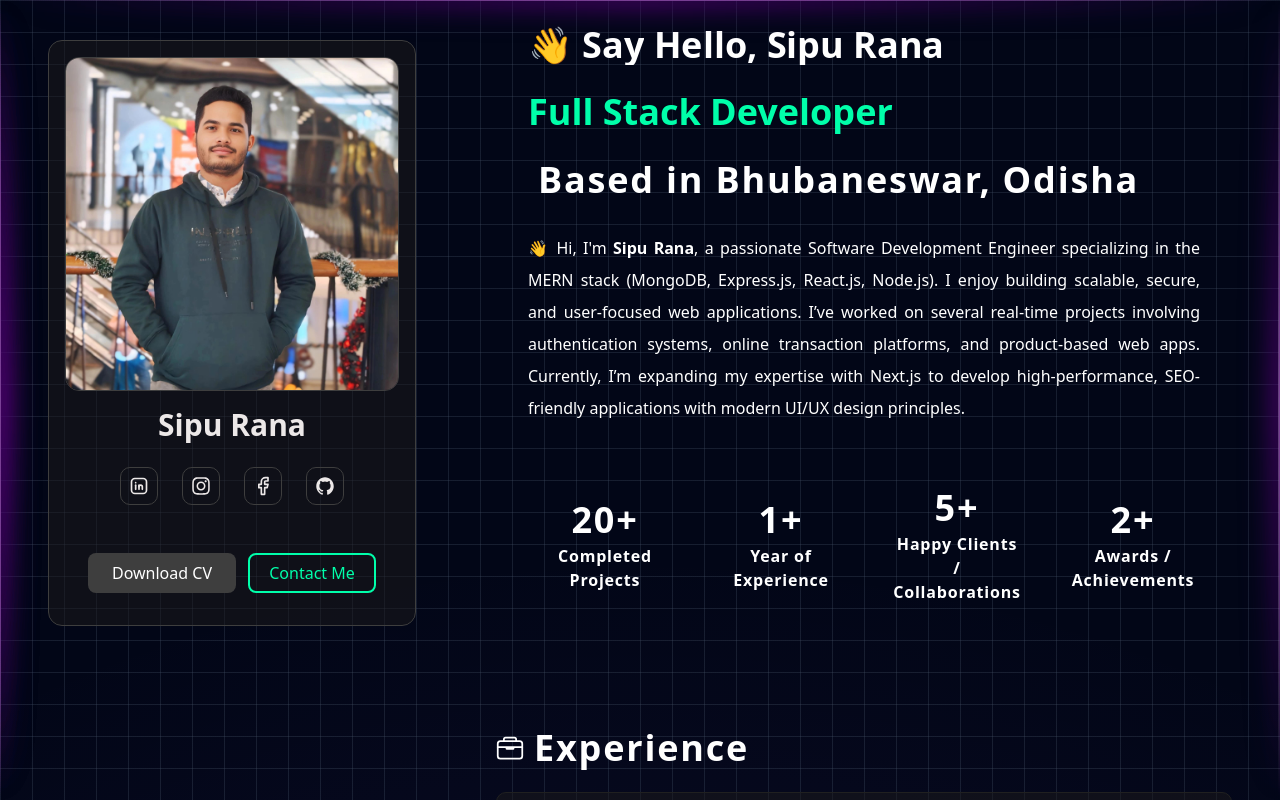
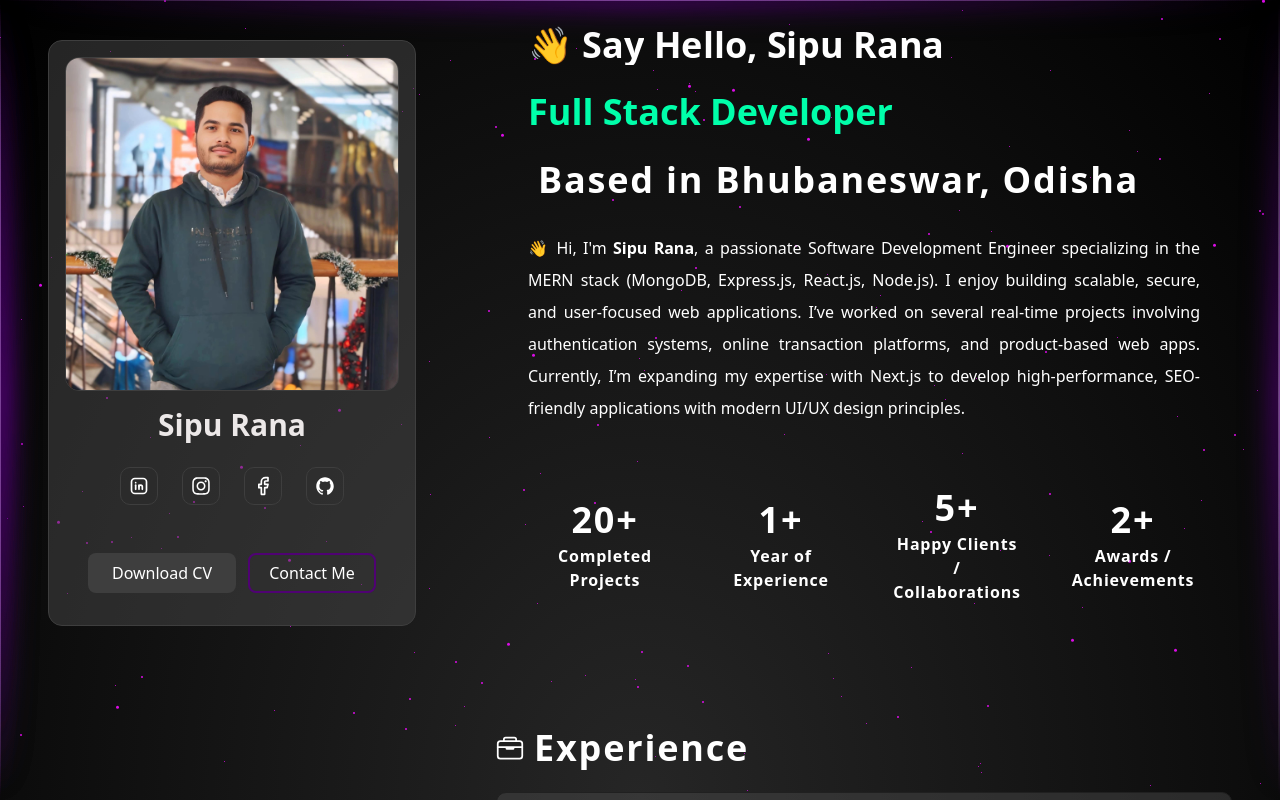
Before and after one commit to sipu-bit/Portfolio, a Next.js app: page / in a window 1280 px wide. Shown: the top 800 px of the page. Built offline with nearby package versions, Linux system fonts and the light colour scheme.

Commit message:
side effect added

```diff
--- a/app/page.tsx
+++ b/app/page.tsx
@@ -1,3 +1,6 @@
+'use client';
+
+import { StarsBackground } from "@/components/animate-ui/components/backgrounds/stars";
 import ContactSection from "@/components/ContactSection/page";
 import EducationSection from "@/components/EducationSection/page";
 import ExperienceSection from "@/components/ExperienceSection/page";
@@ -7,28 +10,26 @@ import Projects from "@/components/MyProjects/page";
 import Profile from "@/components/profile/page";
 import InfiniteCards from "@/components/SkillSection/page";
 import GreenGlowLine from "@/components/ui/GlowingLine";
-// import { InfiniteCards } from "@/components/SkillSection/page";
 
 export default function HomePage() {
   return (
-    <div className="w-full  inset-0 z-0 min-h-screen flex flex-col" style={{
-      background: "#020617",
-      backgroundImage: `
-        linear-gradient(to right, rgba(71,85,105,0.3) 1px, transparent 1px),
-        linear-gradient(to bottom, rgba(71,85,105,0.3) 1px, transparent 1px),
-        radial-gradient(circle at 50% 50%, rgba(139,92,246,0.15) 0%, transparent 70%)
-      `,
-      backgroundSize: "32px 32px, 32px 32px, 100% 100%",
-    }}>
+    <div className="relative min-h-screen">
+      <StarsBackground
+        starColor="#dc0ce7"
+        speed={120}
+        factor={0.05}
+        className="fixed inset-0 -z-10"
+      />
 
+      <div className="w-full inset-0 z-0 min-h-screen flex flex-col">
         <GreenGlowLine className="fixed top-0 z-50" orientation="horizontal" side="top" />
         <GreenGlowLine className="fixed left-0 z-50" orientation="vertical" side="left" />
         <GreenGlowLine className="fixed right-0 z-50" orientation="vertical" side="right" />
 
         <div className="flex 2xl:flex-row xl:flex-row lg:flex-row flex-col justify-between gap-20 2xl:mx-12 xl:mx-12 lg:mx-12 mx-3">
-        {/* Added bottom margin to ensure footer spacing */}
+          {/* Profile stays sticky again */}
           <div className="2xl:w-1/3 xl:w-1/3 lg:w-1/3 w-full relative">
-          <div className="2xl:sticky xl:sticky lg:sticky static 2xl:top-10 xl:top-10 lg:top-10 top-14 h-auto">
+            <div className="2xl:sticky xl:sticky lg:sticky top-10 h-auto">
               <Profile />
             </div>
           </div>
@@ -43,12 +44,12 @@ export default function HomePage() {
           </div>
         </div>
 
-      {/* Footer now spaced naturally */}
         <footer className="mt-2 border-gray-200">
           <Footer />
         </footer>
+
         <GreenGlowLine className="fixed left-0 z-50" orientation="vertical" position="0" />
-
+      </div>
     </div>
   );
 }
--- a/components/MyProjects/page.tsx
+++ b/components/MyProjects/page.tsx
@@ -4,9 +4,9 @@ import AnimatedCard from "@/components/ui/AnimatedCards";
 import Heading1 from "../Headings/Heading1";
 
 const cardData = [
-  { id: 1, image: "/netflix-app.jpg", title: "Netflix Clone", desc: "Full Stack Web Application", link: "#" },
+  { id: 1, image: "/netflix-app.jpg", title: "Netflix Clone", desc: "Full Stack Web Application", link: "https://netflix-frontend-jade.vercel.app/" },
   { id: 2, image: "/flipkart.jpg", title: "E-Commerce", desc: "Full Stack Web Application", link: "#" },
-  { id: 3, image: "/solar-web.jpg", title: "Solar Enterprises", desc: "Full Stack E-Commerce Application", link: "#" },
+  { id: 3, image: "/todo-list.jpg", title: "TODO List", desc: "Full Stack TODO List Application", link: "#" },
   { id: 4, image: "/CRUD.jpg", title: "CRUD Application", desc: "Full Stack Web Application", link: "#" },
 ];
 
--- /dev/null
+++ b/components/animate-ui/components/backgrounds/stars.tsx
@@ -0,0 +1,161 @@
+'use client';
+
+import * as React from 'react';
+import {
+  type HTMLMotionProps,
+  motion,
+  useMotionValue,
+  useSpring,
+  type SpringOptions,
+  type Transition,
+} from 'motion/react';
+
+import { cn } from '@/lib/utils';
+
+type StarLayerProps = HTMLMotionProps<'div'> & {
+  count: number;
+  size: number;
+  transition: Transition;
+  starColor: string;
+};
+
+function generateStars(count: number, starColor: string) {
+  const shadows: string[] = [];
+  for (let i = 0; i < count; i++) {
+    const x = Math.floor(Math.random() * 4000) - 2000;
+    const y = Math.floor(Math.random() * 4000) - 2000;
+    shadows.push(`${x}px ${y}px ${starColor}`);
+  }
+  return shadows.join(', ');
+}
+
+function StarLayer({
+  count = 1000,
+  size = 1,
+  transition = { repeat: Infinity, duration: 100, ease: 'linear' },
+  starColor = '#fff',
+  className,
+  ...props
+}: StarLayerProps) {
+  const [boxShadow, setBoxShadow] = React.useState<string>('');
+
+  React.useEffect(() => {
+    setBoxShadow(generateStars(count, starColor));
+  }, [count, starColor]);
+
+  return (
+    <motion.div
+      data-slot="star-layer"
+      animate={{ y: [0, -2000] }}
+      transition={transition}
+      className={cn('absolute top-0 left-0 w-full h-[2000px]', className)}
+      {...props}
+    >
+      <div
+        className="absolute bg-transparent rounded-full"
+        style={{
+          width: `${size}px`,
+          height: `${size}px`,
+          boxShadow: boxShadow,
+        }}
+      />
+      <div
+        className="absolute bg-transparent rounded-full top-[2000px]"
+        style={{
+          width: `${size}px`,
+          height: `${size}px`,
+          boxShadow: boxShadow,
+        }}
+      />
+    </motion.div>
+  );
+}
+
+type StarsBackgroundProps = React.ComponentProps<'div'> & {
+  factor?: number;
+  speed?: number;
+  transition?: SpringOptions;
+  starColor?: string;
+  pointerEvents?: boolean;
+};
+
+function StarsBackground({
+  children,
+  className,
+  factor = 0.05,
+  speed = 120,
+  transition = { stiffness: 50, damping: 20 },
+  starColor = '#fff',
+  pointerEvents = true,
+  ...props
+}: StarsBackgroundProps) {
+  const offsetX = useMotionValue(1);
+  const offsetY = useMotionValue(1);
+
+  const springX = useSpring(offsetX, transition);
+  const springY = useSpring(offsetY, transition);
+
+  const handleMouseMove = React.useCallback(
+    (e: React.MouseEvent<HTMLDivElement, MouseEvent>) => {
+      const centerX = window.innerWidth / 2;
+      const centerY = window.innerHeight / 2;
+      const newOffsetX = -(e.clientX - centerX) * factor;
+      const newOffsetY = -(e.clientY - centerY) * factor;
+      offsetX.set(newOffsetX);
+      offsetY.set(newOffsetY);
+    },
+    [offsetX, offsetY, factor],
+  );
+
+  return (
+    <div
+      data-slot="stars-background"
+      className={cn(
+        'relative size-full overflow-hidden bg-[radial-gradient(ellipse_at_bottom,_#262626_0%,_#000_100%)]',
+        className,
+      )}
+      onMouseMove={handleMouseMove}
+      {...props}
+    >
+      <motion.div
+        style={{ x: springX, y: springY }}
+        className={cn({ 'pointer-events-none': !pointerEvents })}
+      >
+        <StarLayer
+          count={1000}
+          size={1}
+          transition={{ repeat: Infinity, duration: speed / 3, ease: 'linear' }}
+          starColor={starColor}
+        />
+        <StarLayer
+          count={400}
+          size={2}
+          transition={{
+            repeat: Infinity,
+            duration: (speed * 2) / 3,
+            ease: 'linear',
+          }}
+          starColor={starColor}
+        />
+        <StarLayer
+          count={200}
+          size={3}
+          transition={{
+            repeat: Infinity,
+            duration: (speed * 3) / 3,
+            ease: 'linear',
+          }}
+          starColor={starColor}
+        />
+      </motion.div>
+      {children}
+    </div>
+  );
+}
+
+export {
+  StarLayer,
+  StarsBackground,
+  type StarLayerProps,
+  type StarsBackgroundProps,
+};
--- a/components/profile/page.tsx
+++ b/components/profile/page.tsx
@@ -7,6 +7,7 @@ import Link from "next/link";
 import MovingButton from "../ui/MovingButton";
 import { ColorPicker } from "../../styles/color";
 import AOSWrapper from "../ui/FadeUp";
+import FlipIconButton from "../ui/FlipedButton";
 
 export default function Profile() {
   return (
@@ -17,7 +18,6 @@ export default function Profile() {
           data-aos="fade-up"
           className="text-white border 2xl:mt-0 xl:mt-0 lg:mt-0 md:mt-8 mt-8 border-[#3e3e3e] rounded-xl h-auto pb-8"
         >
-          {/* ✅ Responsive Image Section */}
           <div className="w-full flex justify-center items-center p-4">
             <div className="relative w-full max-w-[300px] sm:max-w-[350px] md:max-w-[400px] lg:max-w-[450px] aspect-square">
               <Image
@@ -39,16 +39,16 @@ export default function Profile() {
           {/* Social Icons */}
           <div className="w-full flex justify-center items-center py-6 gap-6 flex-wrap">
             <Link href="https://www.linkedin.com/in/sipu-rana-72b56b242/" className="p-2 border border-[#3e3e3e] rounded-lg hover:bg-[#3e3e3e]/50 transition">
-              <TbBrandLinkedin className="w-5 h-5 text-[#ece8e8]" />
+              <FlipIconButton frontIcon={<TbBrandLinkedin size={20} />} backIcon={<TbBrandLinkedin size={20} />} />
             </Link>
             <Link href="https://www.instagram.com/sagar_sipu_07/" className="p-2 border border-[#3e3e3e] rounded-lg hover:bg-[#3e3e3e]/50 transition">
-              <FaInstagram className="w-5 h-5 text-[#ece8e8]" />
+              <FlipIconButton frontIcon={<FaInstagram size={20} />} backIcon={<FaInstagram size={20} />} />
             </Link>
             <Link href="https://www.facebook.com/profile.php?id=100075259404065" className="p-2 border border-[#3e3e3e] rounded-lg hover:bg-[#3e3e3e]/50 transition">
-              <LuFacebook className="w-5 h-5 text-[#ece8e8]" />
+              <FlipIconButton frontIcon={<LuFacebook size={20} />} backIcon={<LuFacebook size={20} />} />
             </Link>
             <Link href="https://github.com/Sipu-982?tab=repositories" className="p-2 border border-[#3e3e3e] rounded-lg hover:bg-[#3e3e3e]/50 transition">
-              <IoLogoGithub className="w-5 h-5 text-[#ece8e8]" />
+              <FlipIconButton frontIcon={<IoLogoGithub size={20} />} backIcon={<IoLogoGithub size={20} />} />
             </Link>
           </div>
 
@@ -58,7 +58,7 @@ export default function Profile() {
               href="./my latest resume.pdf"
               className="py-2 px-6 bg-[#3e3e3e] rounded-md hover:bg-[#505050] transition"
             >
-              Download CV
+             <FlipIconButton frontText=" Download CV" backText=" Download CV" />
             </Link>
             <Link href="#contact">
               <MovingButton text="Contact Me" />
--- a/components/ui/AnimatedCards.tsx
+++ b/components/ui/AnimatedCards.tsx
@@ -1,6 +1,7 @@
 'use client';
 
 import Image from "next/image";
+import Link from "next/link";
 import { GoArrowUpRight } from "react-icons/go";
 
 interface AnimatedCardProps {
@@ -38,13 +39,13 @@ export default function AnimatedCard({ image, title, desc, link }: AnimatedCardP
         <p className="text-gray-300 text-sm">{desc}</p>
 
         {link && (
-          <a href={link} target="_blank" rel="noopener noreferrer">
+          <Link href={link} target="_blank" rel="noopener noreferrer">
             <div className="mt-5 flex justify-end">
               <div className="w-10 h-10 flex justify-center items-center rounded-full bg-[#2b2b2b] group-hover:bg-red-600 transition-colors duration-500">
                 <GoArrowUpRight size={22} className="text-white" />
               </div>
             </div>
-          </a>
+          </Link>
         )}
       </div>
     </div>
--- /dev/null
+++ b/components/ui/FlipedButton.tsx
@@ -0,0 +1,76 @@
+'use client';
+
+import React from 'react';
+import { motion, Variants, Transition } from 'framer-motion';
+
+interface FlipIconButtonProps {
+  frontIcon?: React.ReactNode;
+  frontText?:string;
+  backText?:string;
+  backIcon?: React.ReactNode;
+  className?: string;
+}
+
+const frontVariants: Variants = {
+  initial: { rotateX: 0, opacity: 1 },
+  hover: { rotateX: -90, opacity: 0 },
+};
+
+const backVariants: Variants = {
+  initial: { rotateX: 90, opacity: 0 },
+  hover: { rotateX: 0, opacity: 1 },
+};
+
+const sharedTransition: Transition = {
+  type: 'spring',
+  stiffness: 120,
+  damping: 18,
+  duration: 0.5,
+};
+
+export default function FlipIconButton({
+  frontIcon,
+  frontText='',
+  backText='',
+  backIcon,
+  className = '',
+}: FlipIconButtonProps) {
+  return (
+    <motion.button
+      className={`relative flex items-center cursor-pointer justify-center  text-white rounded-full bg-transparent ${className}`}
+      style={{
+        perspective: '600px',
+        transformStyle: 'preserve-3d',
+      }}
+      whileHover="hover"
+      initial="initial"
+    >
+      {/* Front Icon */}
+      <motion.span
+        className="block"
+        variants={frontVariants}
+        transition={sharedTransition}
+        style={{
+          transformOrigin: 'center bottom',
+          backfaceVisibility: 'hidden',
+        }}
+      >
+        {frontIcon}  {frontText}
+      </motion.span>
+
+      {/* Back Icon */}
+      <motion.span
+        className="absolute inset-0 flex items-center justify-center"
+        variants={backVariants}
+        transition={sharedTransition}
+        style={{
+          transformOrigin: 'center top',
+          transform: 'rotateX(90deg)',
+          backfaceVisibility: 'hidden',
+        }}
+      >
+        {backIcon}  {backText}
+      </motion.span>
+    </motion.button>
+  );
+}
--- a/components/ui/MovingButton.tsx
+++ b/components/ui/MovingButton.tsx
@@ -9,10 +9,10 @@ interface ButtonProps {
 export default function HoverButton({ text, className = '' }: ButtonProps) {
   return (
     <button
-      className={`group relative overflow-hidden border-2 border-[#00ffaa] text-[#00ffaa] font-medium rounded-md w-32 h-10 text-base transition-colors duration-500 ${className}`}
+      className={`group relative cursor-pointer overflow-hidden border-2 border-[#4F0273] text-[#fff] font-medium rounded-md w-32 h-10 text-base transition-colors duration-500 ${className}`}
     >
       {/* Animated background */}
-      <span className="absolute top-full left-full w-[200px] h-[150px] bg-[#00ffaa] rounded-full transition-all duration-700 pointer-events-none group-hover:-top-7 group-hover:-left-7"></span>
+      <span className="absolute top-full left-full w-[200px] h-[150px] bg-[#4F0273] rounded-full transition-all duration-700 pointer-events-none group-hover:-top-7 group-hover:-left-7"></span>
 
       {/* Button text */}
       <span className="relative z-10">{text}</span>
@@ -20,7 +20,7 @@ export default function HoverButton({ text, className = '' }: ButtonProps) {
       {/* Hover text color (optional with Tailwind) */}
       <style jsx>{`
         button:hover {
-          color: rgba(28, 27, 27, 0.5);
+          color: rgb(222, 213, 213);
         }
       `}</style>
     </button>
--- a/package.json
+++ b/package.json
@@ -15,6 +15,7 @@
     "clsx": "^2.1.1",
     "framer-motion": "^12.23.24",
     "lenis": "^1.3.14",
+    "lucide-react": "^0.553.0",
     "motion": "^12.23.24",
     "next": "15.5.4",
     "react": "19.1.0",
--- a/styles/color.ts
+++ b/styles/color.ts
@@ -1,5 +1,5 @@
 export const ColorPicker ={
     primary:'#00ffaa',
     secondary:'#fff',
-    bg:'rgba(28, 27, 27, 0.5)'
+    bg:'rgba(73, 73, 73, 0.5)'
 }
```
Also changed, not shown: components/footer/page.tsx (+8 -6 lines), components.json, public/todo-list.jpg (added), 1 other file (tests, documents, lock files or other folders). Lines whose indentation alone changed are shown as unchanged.
